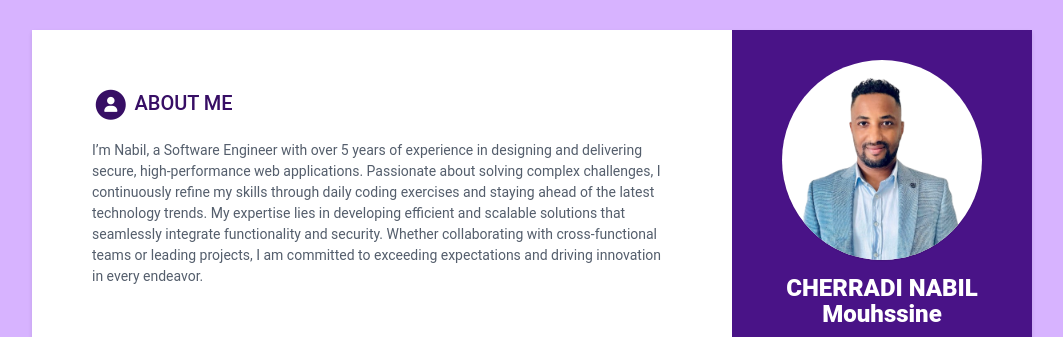
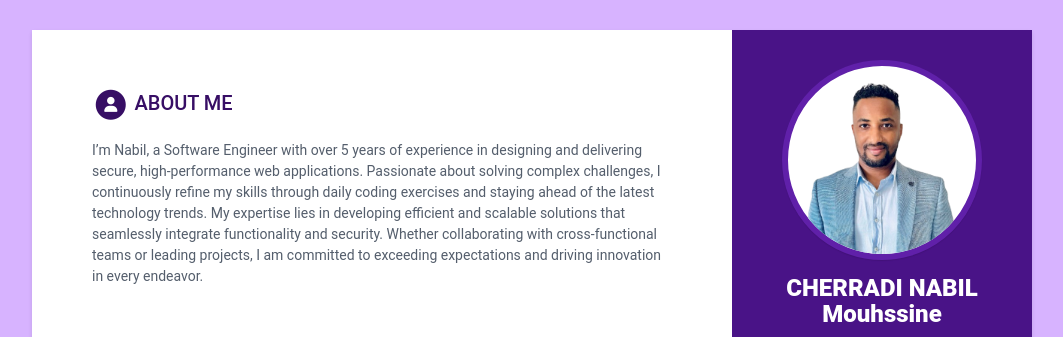
Before and after one commit to cnabildev/cv, a Jekyll site: the page built from index.html, in a window 1280 px wide. Shown: the top 337 px of the page, without its empty margins (108-1171 px from the left). Built offline with Jekyll 4.4.1, drawn with Linux system fonts in a browser that asks for light colours.

Commit message:
update style

```diff
--- a/_sass/_base.scss
+++ b/_sass/_base.scss
@@ -80,7 +80,7 @@ p {
     //used for profile image
     max-width: 100px;
     margin-bottom: 15px;
-    border: 0 solid #fff;
+    border: 6px solid #6020a9;
     border-radius: 100%;
     box-shadow: 0 1px 1px rgba(0, 0, 0, 0.1);
   }
```
Also changed, not shown: _data/data.yml (+2 -5 lines).
